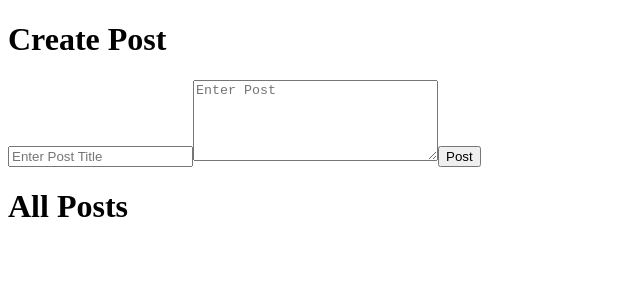
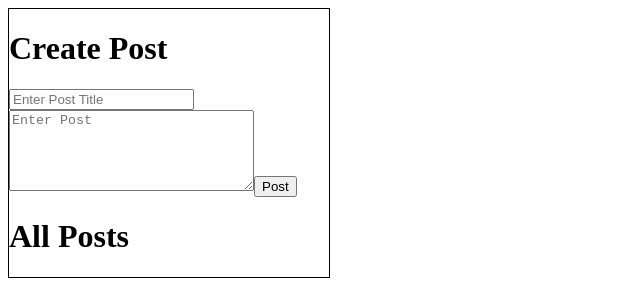
Before and after one commit to polevoyd/crud-redux-example, a React (Create React App) app: page / in a window 1280 px wide. Shown: the top 300 px of the page, without its empty margins (0-640 px from the left). Built offline with nearby package versions, Linux system fonts and the light colour scheme.

Commit message:
initiating

```diff
--- a/src/index.css
+++ b/src/index.css
@@ -1 +1,7 @@
  /* WRITE CSS  */
+
+ .app {
+     border: 1px solid black;
+     max-width: 20em;
+     max-height: 30em;
+ }
```
